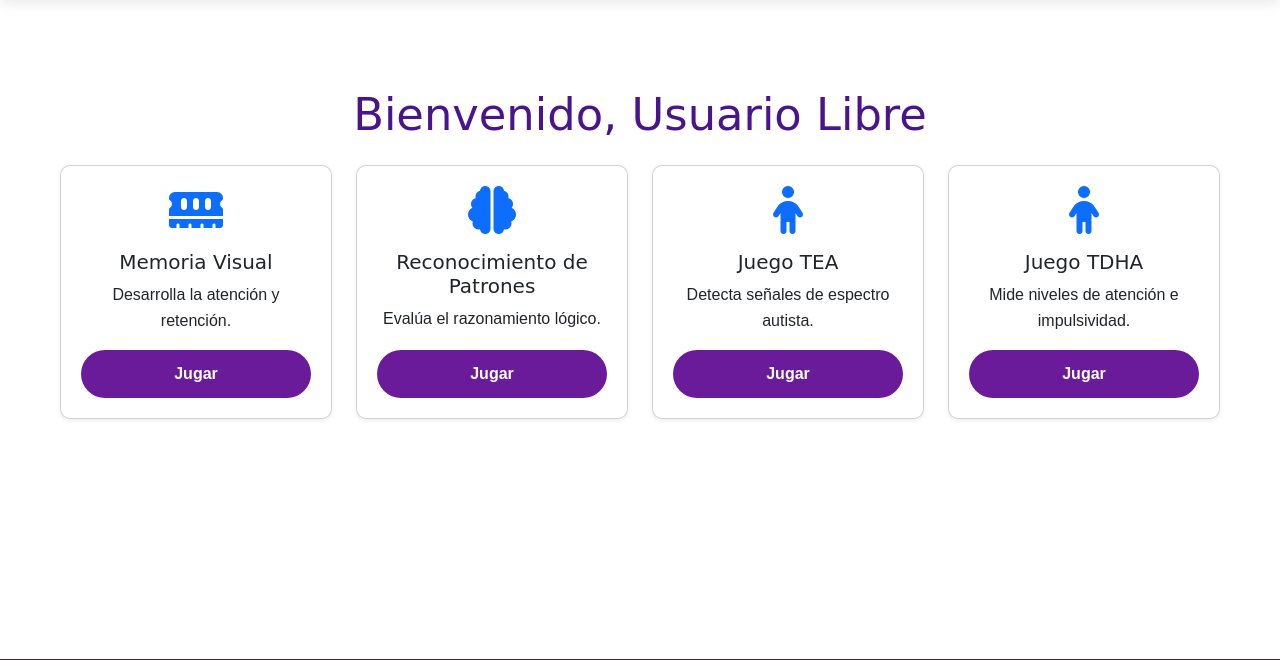
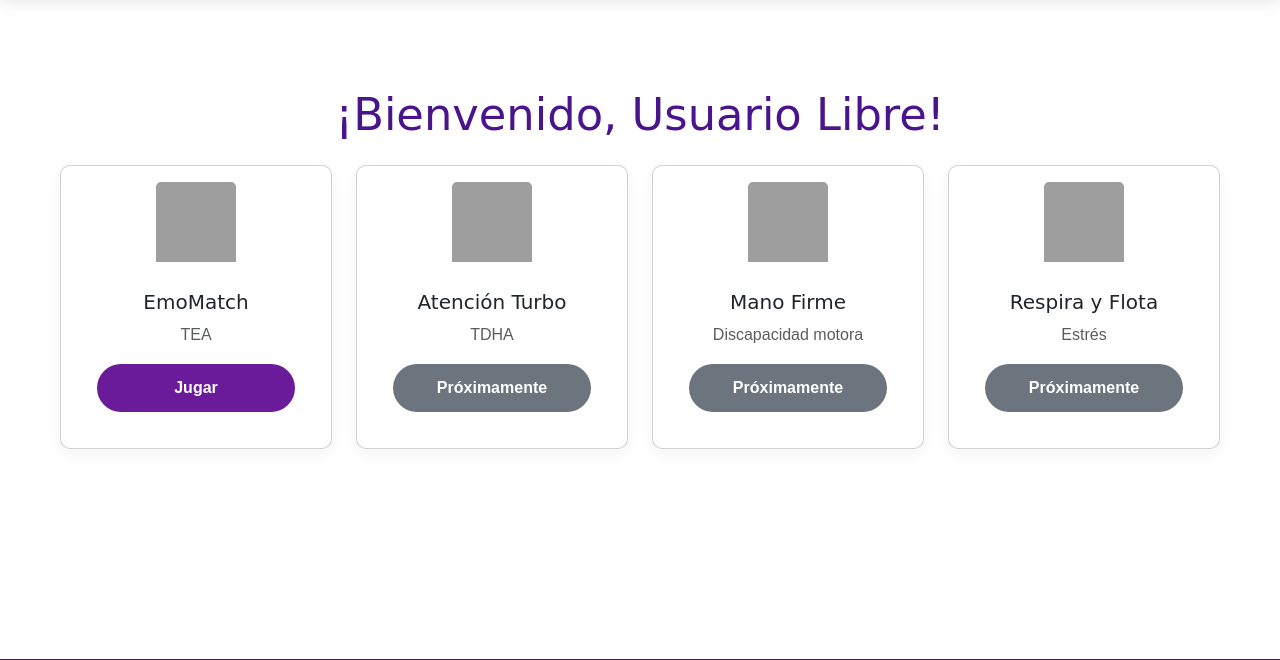
Before and after one commit to Maplide/NeuroKid, a Django app: page /evaluaciones/perfil/ in a window 1280 px wide. Shown: the part 182-842 px from the top of the page. Run offline with Django 5.2, Linux system fonts and the light colour scheme; grey boxes are pictures that could not be loaded.

Commit message:
Trabajo Gruapal - Avance del primer juego emo match

```diff
--- a/evaluaciones/templates/evaluaciones/perfil.html
+++ b/evaluaciones/templates/evaluaciones/perfil.html
@@ -1,63 +1,80 @@
+{# templates/evaluaciones/perfil.html #}
 {% extends 'evaluaciones/base.html' %}
 {% load static %}
 
-{% block title %}Perfil | NeuroKid{% endblock %}
-
-{% block head %}
-  <link rel="stylesheet" href="{% static 'css/pages/perfil.css' %}">
-{% endblock %}
+{% block title %}Mi Perfil | NeuroKid{% endblock %}
 
 {% block content %}
-<div class="container my-5">
+<div class="container mt-5">
   <h1 class="text-center mb-4">
-    {% if invitado %}
-      Bienvenido, Usuario Libre
-    {% else %}
-      Hola, {{ nombre }}
-    {% endif %}
+    ¡Bienvenido{% if invitado %}, Usuario Libre{% endif %}!
   </h1>
+
   <div class="row g-4">
-    <!-- Tarjeta de Juego 1 -->
-    <div class="col-6 col-md-3">
-      <div class="card text-center shadow-sm h-100">
+    <!-- EmoMatch (TEA) -->
+    <div class="col-sm-6 col-md-4 col-lg-3">
+      <div class="card h-100 text-center p-3">
+        <img src="{% static 'images/game_emo_match_thumb.png' %}"
+             class="card-img-top mx-auto mb-2"
+             style="width:80px; height:80px;"
+             alt="EmoMatch">
         <div class="card-body d-flex flex-column">
-          <i class="fas fa-memory fa-3x mb-3 text-primary"></i>
-          <h5 class="card-title">Memoria Visual</h5>
-          <p class="card-text flex-grow-1">Desarrolla la atención y retención.</p>
-          <a href="#" class="btn btn-primary mt-auto">Jugar</a>
+          <h5 class="card-title">EmoMatch</h5>
+          <p class="card-text text-muted">TEA</p>
+          <a href="{% url 'juego_emo_match' %}" class="btn btn-primary mt-auto">
+            Jugar
+          </a>
         </div>
       </div>
     </div>
-    <!-- Tarjeta de Juego 2 -->
-    <div class="col-6 col-md-3">
-      <div class="card text-center shadow-sm h-100">
+
+    <!-- Atención Turbo (TDHA) -->
+    <div class="col-sm-6 col-md-4 col-lg-3">
+      <div class="card h-100 text-center p-3">
+        <img src="{% static 'images/game_turbo_thumb.png' %}"
+             class="card-img-top mx-auto mb-2"
+             style="width:80px; height:80px;"
+             alt="Atención Turbo">
         <div class="card-body d-flex flex-column">
-          <i class="fas fa-brain fa-3x mb-3 text-primary"></i>
-          <h5 class="card-title">Reconocimiento de Patrones</h5>
-          <p class="card-text flex-grow-1">Evalúa el razonamiento lógico.</p>
-          <a href="#" class="btn btn-primary mt-auto">Jugar</a>
+          <h5 class="card-title">Atención Turbo</h5>
+          <p class="card-text text-muted">TDHA</p>
+          <a href="#" class="btn btn-secondary mt-auto">
+            Próximamente
+          </a>
         </div>
       </div>
     </div>
-    <!-- Tarjeta de Juego 3 -->
-    <div class="col-6 col-md-3">
-      <div class="card text-center shadow-sm h-100">
+
+    <!-- Mano Firme (Discapacidad motora) -->
+    <div class="col-sm-6 col-md-4 col-lg-3">
+      <div class="card h-100 text-center p-3">
+        <img src="{% static 'images/game_mano_firme_thumb.png' %}"
+             class="card-img-top mx-auto mb-2"
+             style="width:80px; height:80px;"
+             alt="Mano Firme">
         <div class="card-body d-flex flex-column">
-          <i class="fas fa-child fa-3x mb-3 text-primary"></i>
-          <h5 class="card-title">Juego TEA</h5>
-          <p class="card-text flex-grow-1">Detecta señales de espectro autista.</p>
-          <a href="#" class="btn btn-primary mt-auto">Jugar</a>
+          <h5 class="card-title">Mano Firme</h5>
+          <p class="card-text text-muted">Discapacidad motora</p>
+          <a href="#" class="btn btn-secondary mt-auto">
+            Próximamente
+          </a>
         </div>
       </div>
     </div>
-    <!-- Tarjeta de Juego 4 -->
-    <div class="col-6 col-md-3">
-      <div class="card text-center shadow-sm h-100">
+
+    <!-- Respira y Flota (Estrés) -->
+    <div class="col-sm-6 col-md-4 col-lg-3">
+      <div class="card h-100 text-center p-3">
+        <img src="{% static 'images/game_respira_flota_thumb.png' %}"
+             class="card-img-top mx-auto mb-2"
+             style="width:80px; height:80px;"
+             alt="Respira y Flota">
         <div class="card-body d-flex flex-column">
-          <i class="fas fa-child fa-3x mb-3 text-primary"></i>
-          <h5 class="card-title">Juego TDHA</h5>
-          <p class="card-text flex-grow-1">Mide niveles de atención e impulsividad.</p>
-          <a href="#" class="btn btn-primary mt-auto">Jugar</a>
+          <h5 class="card-title">Respira y Flota</h5>
+          <p class="card-text text-muted">Estrés</p>
+          <a href="#" class="btn btn-secondary mt-auto">
+            Próximamente
+          </a>
         </div>
       </div>
     </div>
--- a/evaluaciones/urls.py
+++ b/evaluaciones/urls.py
@@ -1,5 +1,6 @@
 from django.urls import path
 from . import views  # Importa todas las vistas del archivo views.py
+from .views import juego_emo_match
 
 urlpatterns = [
     path('', views.index, name='index'),
@@ -20,4 +21,8 @@ urlpatterns = [
     path('perfil/', views.perfil, name='perfil'),
     # Perfil de un niño concreto
     path('perfil/<int:nino_id>/', views.perfil, name='perfil'),
+
+    path('games/emo_match/', views.juego_emo_match, name='juego_emo_match'),
+
+    path('api/registro_intento/', views.api_registrar_intento, name='api_registro_intento'),
 ]
--- a/evaluaciones/views.py
+++ b/evaluaciones/views.py
@@ -1,10 +1,13 @@
 # evaluaciones/views.py
-
 from django.shortcuts import render, get_object_or_404, redirect
 from django.contrib.auth import login as auth_login, authenticate
 from django.contrib.auth.forms import AuthenticationForm, UserCreationForm
 from django.contrib.auth.models import User
 from .models import Perfil, Nino, Especialista, Juego, IntentoJuego, Resultado, Evaluacion
+
+from django.views.decorators.csrf import csrf_exempt
+from django.http import JsonResponse
+import json
 
 def index(request):
     return render(request, 'evaluaciones/index.html')
@@ -86,3 +89,20 @@ def juego_memoria(request):
 
 def comenzar(request):
     return render(request, 'evaluaciones/comenzar.html')
+
+def juego_emo_match(request):
+    return render(request, 'evaluaciones/games/game_emo_match.html')
+
+@csrf_exempt
+def api_registrar_intento(request):
+    if request.method == "POST" and request.user.is_authenticated:
+        data = json.loads(request.body)
+        juego = Juego.objects.get(nombre="Emo‑Match")  # Ajusta según tu modelo
+        nino = Nino.objects.get(email=request.user.email)
+        IntentoJuego.objects.create(
+            juego=juego,
+            nino=nino,
+            resultado=data["intentos"]
+        )
+        return JsonResponse({"status": "ok"})
+    return JsonResponse({"error": "no autorizado"}, status=403)
```
Also changed, not shown: evaluaciones/static/css/games/emo_match.css (added, +40 -0 lines), evaluaciones/static/js/games/emo_match.js (added, +71 -0 lines), evaluaciones/templates/evaluaciones/games/game_emo_match.html (added, +49 -0 lines), neurokid/settings.py (+12 -6 lines).
